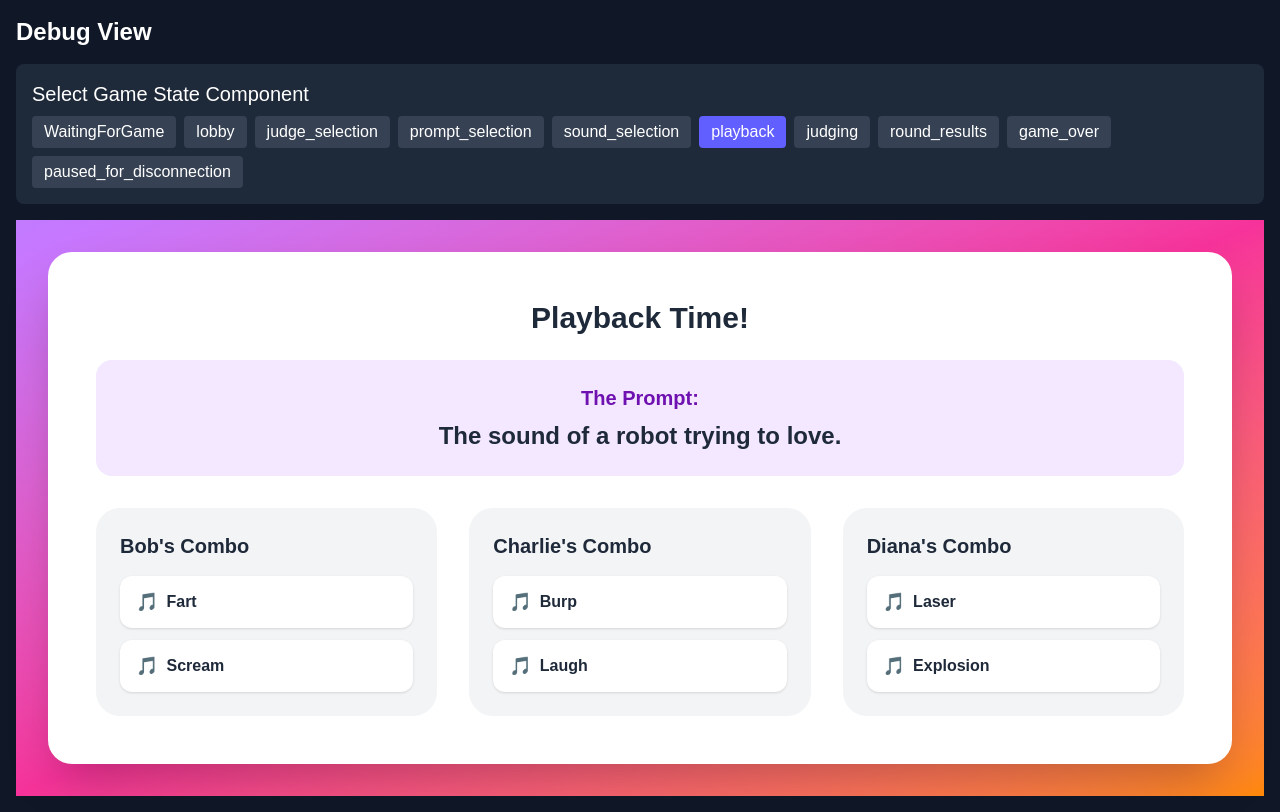
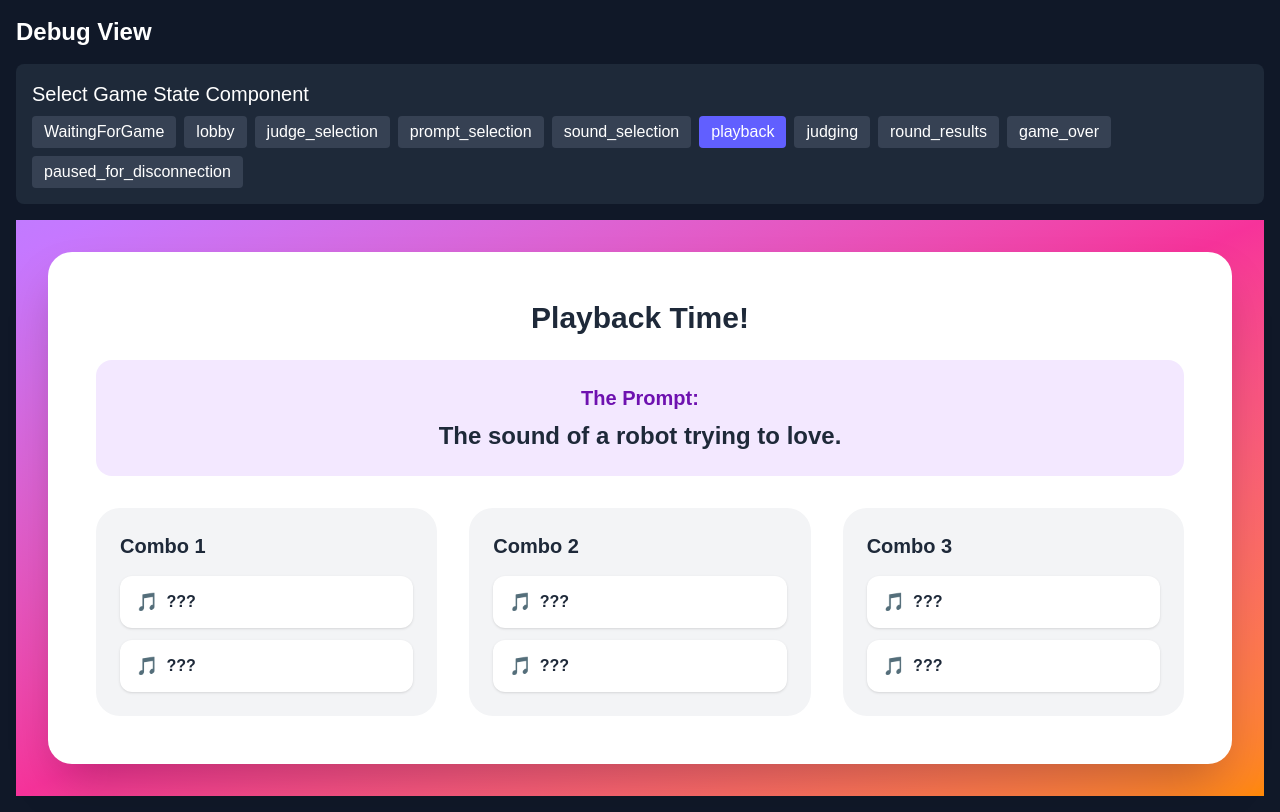
Before and after one commit to metheos/fartnoises, a Next.js app: page /debug in a window 1280 px wide. Both pictures are taken after a click on the button "playback". Built offline with nearby package versions, Linux system fonts and the light colour scheme.

Commit message:
feat: enhance playback submissions display with sound index tracking and reveal logic

```diff
--- a/src/app/main-screen/page.tsx
+++ b/src/app/main-screen/page.tsx
@@ -777,6 +777,8 @@ export function PlaybackSubmissionsDisplay({
   soundEffects: SoundEffect[];
   socket: Socket;
 }) {  const [currentPlayingSubmission, setCurrentPlayingSubmission] = useState<SoundSubmission | null>(null);
+  const [currentPlayingSoundIndex, setCurrentPlayingSoundIndex] = useState<number>(-1);
+  const [revealedSounds, setRevealedSounds] = useState<Set<string>>(new Set());
   const [isPlaying, setIsPlaying] = useState(false);
   const [promptPlaying, setPromptPlaying] = useState(false);
   const hasStartedPlaybackRef = useRef(false);
@@ -819,13 +821,12 @@ export function PlaybackSubmissionsDisplay({
 
   // This effect handles playing each submission when the server sends it.
   useEffect(() => {
-    if (!socket) return;
-
-    const handlePlaySubmission = async (submission: SoundSubmission | null) => {
+    if (!socket) return;    const handlePlaySubmission = async (submission: SoundSubmission | null) => {
       // A null submission from the server indicates the end of playback.
       if (!submission) {
         console.log('Received null submission, playback is complete.');
         setCurrentPlayingSubmission(null);
+        setCurrentPlayingSoundIndex(-1);
         setIsPlaying(false);
         // The server will now transition the game to the JUDGING state.
         // No further action is needed on the client side here.
@@ -834,14 +835,48 @@ export function PlaybackSubmissionsDisplay({
 
       console.log('Main screen received playSubmission event:', submission);
       setCurrentPlayingSubmission(submission);
+      setCurrentPlayingSoundIndex(-1); // Reset to -1 before starting
       setIsPlaying(true);
 
       try {
-        // Play the two sounds for this submission sequentially.
-        await audioSystem.playSoundsSequentially(submission.sounds);
+        // Play the two sounds for this submission sequentially with sound index tracking.
+        const sounds = submission.sounds;        for (let i = 0; i < sounds.length; i++) {
+          console.log(`Playing sound ${i + 1} of ${sounds.length}: ${sounds[i]}`);
+          setCurrentPlayingSoundIndex(i);
+
+          // Play this individual sound
+          const sound = soundEffects.find(s => s.id === sounds[i]);
+          if (sound) {
+            const soundUrl = `/sounds/Earwax/EarwaxAudio/Audio/${sound.fileName}`;
+            const audio = new Audio(soundUrl);
+            audio.volume = 0.7;
+
+            // Wait for this sound to complete before moving to the next
+            await new Promise<void>((resolve, reject) => {
+              audio.onended = () => {
+                console.log(`Sound ${i + 1} finished playing`);
+                // Add this sound to the revealed set so it stays visible
+                setRevealedSounds(prev => new Set(prev).add(sounds[i]));
+                resolve();
+              };
+              audio.onerror = () => {
+                console.error(`Error playing sound: ${sound.name}`);
+                reject(new Error(`Failed to play sound: ${sound.name}`));
+              };
+              audio.play().catch(reject);
+            });
+
+            // Small pause between sounds within the same submission
+            if (i < sounds.length - 1) {
+              await new Promise(resolve => setTimeout(resolve, 300));
+            }
+          }
+        }
       } catch (error) {
         console.error('Error playing submission sounds:', error);
-      }      setIsPlaying(false);
+      }
+      setCurrentPlayingSoundIndex(-1); // Reset when submission is done
+      setIsPlaying(false);
 
       // Add a delay between submissions for better pacing
       console.log('Playback finished for submission, waiting before requesting next.');
@@ -905,7 +940,7 @@ export function PlaybackSubmissionsDisplay({
             >
               <div className="flex items-center justify-between mb-4">
                 <h4 className="text-xl font-bold text-gray-800">
-                  {player ? `${player.name}'s Combo` : `Combo ${index + 1}`}
+                  {`Combo ${index + 1}`}
                 </h4>
                 {isCurrentlyPlaying && (
                   <div className="flex items-center space-x-2 text-green-600 font-semibold">
@@ -913,19 +948,39 @@ export function PlaybackSubmissionsDisplay({
                     <span>Playing</span>
                   </div>
                 )}
-              </div>
-
-              <div className="space-y-3">
+              </div>              <div className="space-y-3">
                 {submission.sounds.map((soundId, soundIndex) => {
                   const sound = soundEffects.find(s => s.id === soundId);
+                  const isCurrentSound = isCurrentlyPlaying && currentPlayingSoundIndex === soundIndex;
+                  const hasBeenRevealed = revealedSounds.has(soundId);
+
                   return (
                     <div
                       key={soundIndex}
-                      className="px-4 py-3 rounded-xl bg-white text-gray-800 shadow-sm"
+                      className={`px-4 py-3 rounded-xl transition-all duration-300 ${
+                        isCurrentSound
+                          ? 'bg-yellow-200 text-gray-900 shadow-lg scale-105 ring-2 ring-yellow-400'
+                          : hasBeenRevealed
+                            ? 'bg-green-100 text-gray-800 shadow-sm'
+                            : 'bg-white text-gray-800 shadow-sm'
+                      }`}
                     >
                       <div className="flex items-center space-x-2">
-                        <span className="text-lg">🎵</span>
-                        <span className="font-semibold">{sound?.name || soundId}</span>
+                        <span className="text-lg">
+                          {isCurrentSound ? '🔊' : hasBeenRevealed ? '✅' : '🎵'}
+                        </span>                        <span className={`font-semibold ${
+                          isCurrentSound ? 'text-yellow-800' : ''
+                        }`}>
+                          {isCurrentSound || hasBeenRevealed ? (sound?.name || soundId) : '???'}
+                        </span>
+                        {isCurrentSound && (
+                          <div className="ml-auto">
+                            <div className="flex items-center space-x-1">
+                              <div className="w-2 h-2 bg-yellow-600 rounded-full animate-pulse"></div>
+                              <span className="text-yellow-700 text-sm font-bold">NOW PLAYING</span>
+                            </div>
+                          </div>
+                        )}
                       </div>
                     </div>
                   );
```
Also changed, not shown: src/pages/api/socket.ts (+3 -6 lines).
